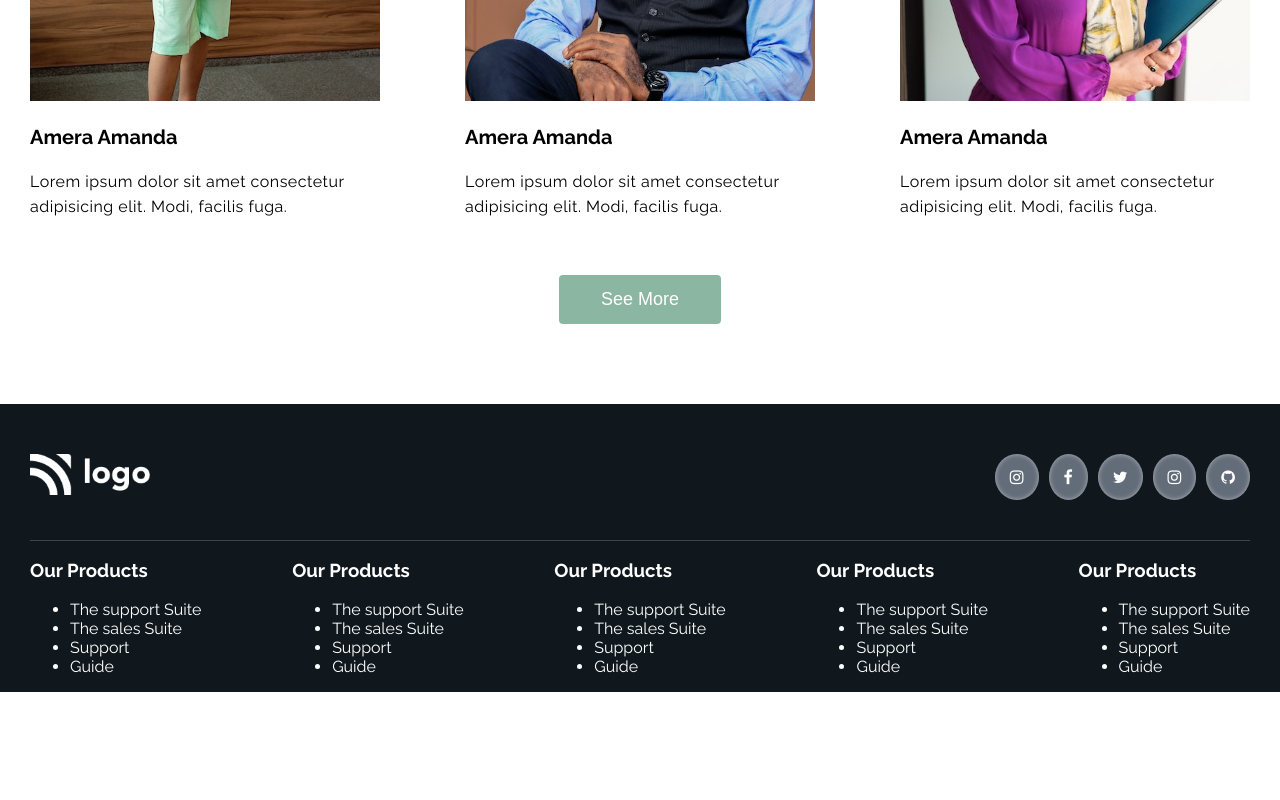
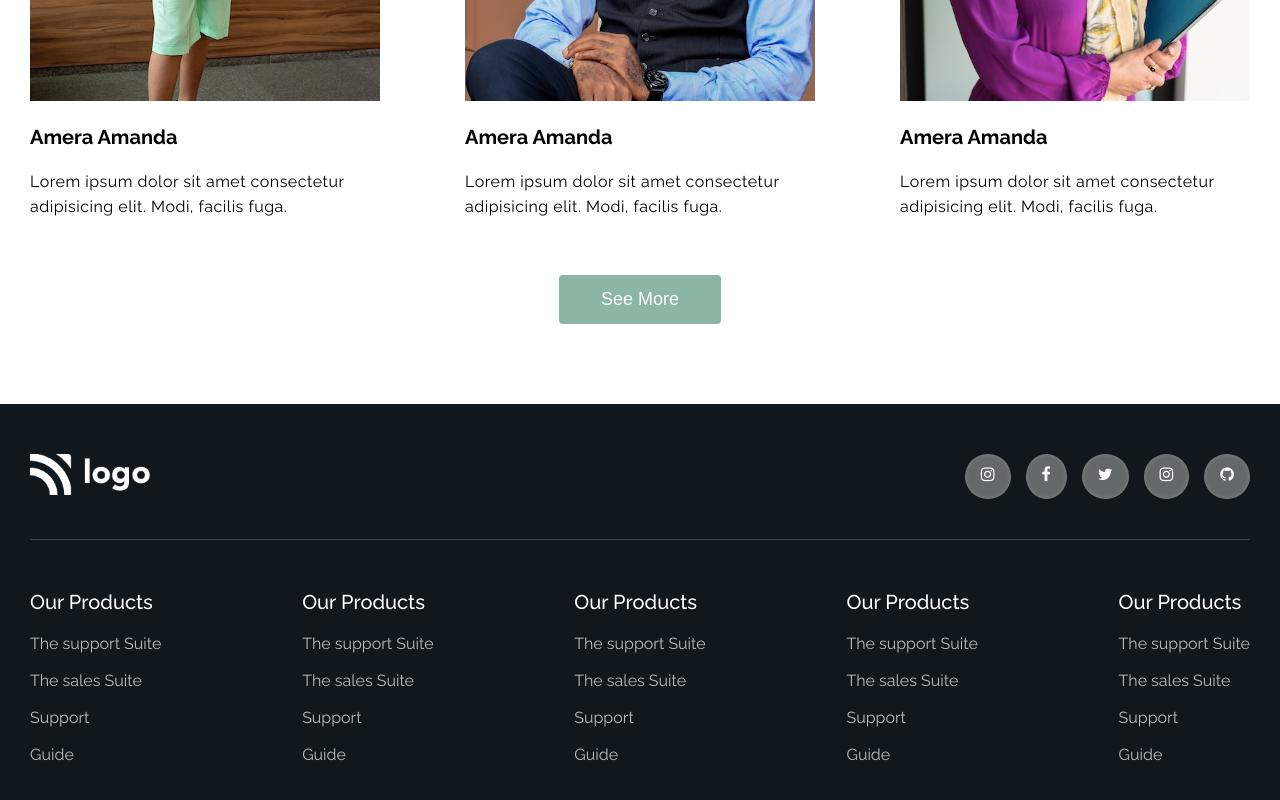
Before and after one commit to Pradeepsingh143/HTML-CSS-Project_12, a plain HTML site: page index.html in a window 1280 px wide. Shown: the part 4091-4891 px from the top of the page. Before the commit the page ends 4783 px from the top, so only its background shows below. Drawn offline with Linux system fonts and the light colour scheme.

Commit message:
styling the footer

```diff
--- a/style.css
+++ b/style.css
@@ -423,26 +423,52 @@ object-position: 50% 20%;
 .footer-section{
     background-color: var(--secondaryColor);
     color: var(--textSecondryColor);
+    padding: 50px 0;
 }
 
 .footer-top{
-    padding-top: 50px;
     padding-bottom: 40px;
     border-bottom: 1px solid #ffffff31;
 }
 
 .footer-social-icon{
-    gap: 10px;
-    align-items: center;
+    gap: 15px;
 }
 
 .footer-icon{
-    background-color: var(--primaryColor);
+    background-color: #ffffff58;
     text-decoration: none;
     color: var(--textSecondryColor);
-    box-shadow: 0px 0px 5px 0px rgba(255,255,255,0.5) inset;
--webkit-box-shadow: 0px 0px 5px 0px rgba(255,255,255,0.5) inset;
--moz-box-shadow: 0px 0px 5px 0px rgba(255,255,255,0.5) inset;
+    box-shadow: 0px 0px 5px 0px rgba(255, 255, 255, 0.213) inset;
+-webkit-box-shadow: 0px 0px 5px 0px rgba(255, 255, 255, 0.213) inset;
+-moz-box-shadow: 0px 0px 5px 0px rgba(255, 255, 255, 0.213) inset;
     border-radius: 50%;
-    padding: 15px;
+    padding: 12px 16px;
 }
+
+.footer-icon:hover{
+    background-color: #ffffffdc;
+    color: var(--secondaryColor);
+}
+
+.footer-links h3{
+    font-size: 20px;
+    font-weight: 500;
+    text-transform: capitalize;
+}
+
+.footer-links{
+    margin-top: 30px;
+}
+
+.footer-links ul{
+    list-style: none;
+    padding-left: 0;
+}
+
+.footer-links ul > li{
+    list-style: none;
+    margin-top: 18px;
+    font-size: 16px;
+    opacity: 0.7;
+}
```
